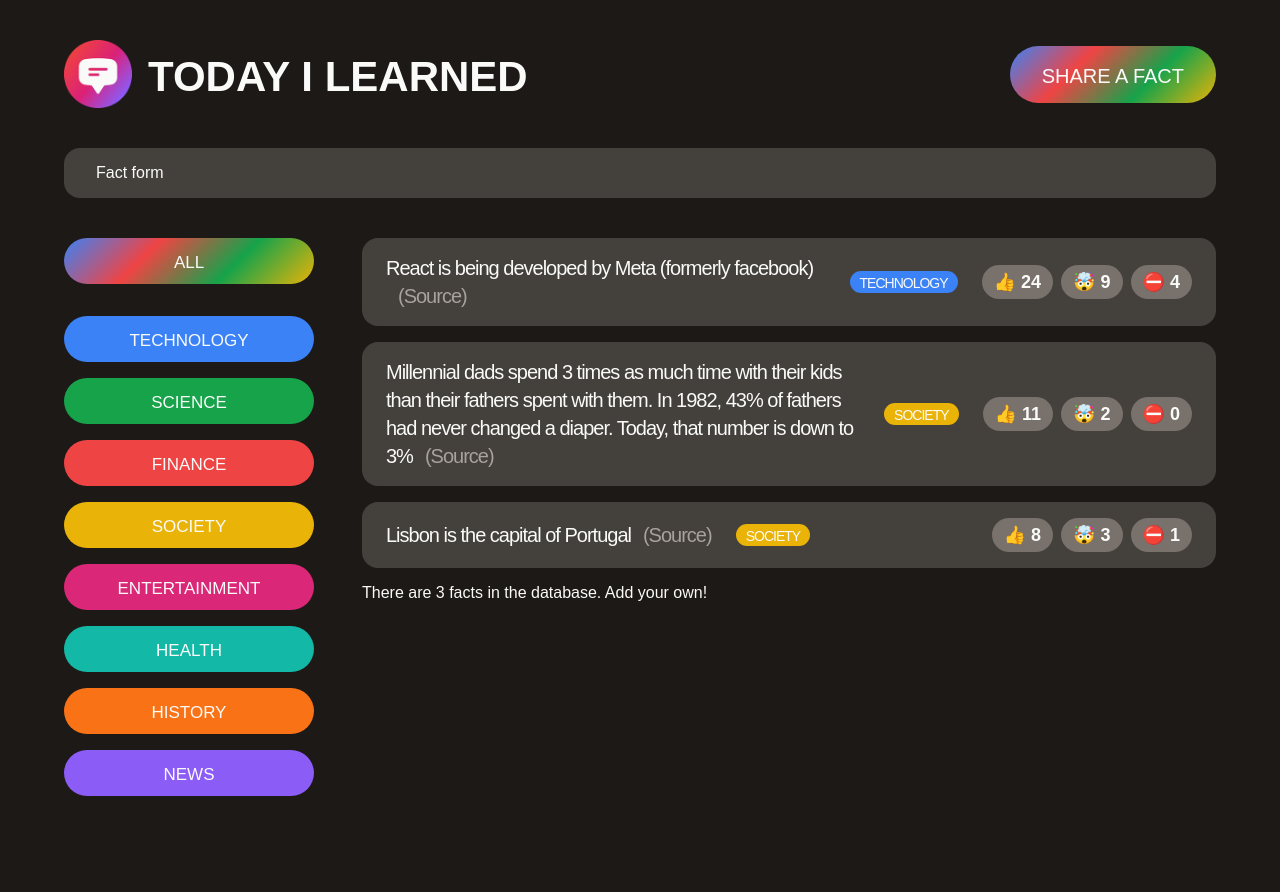
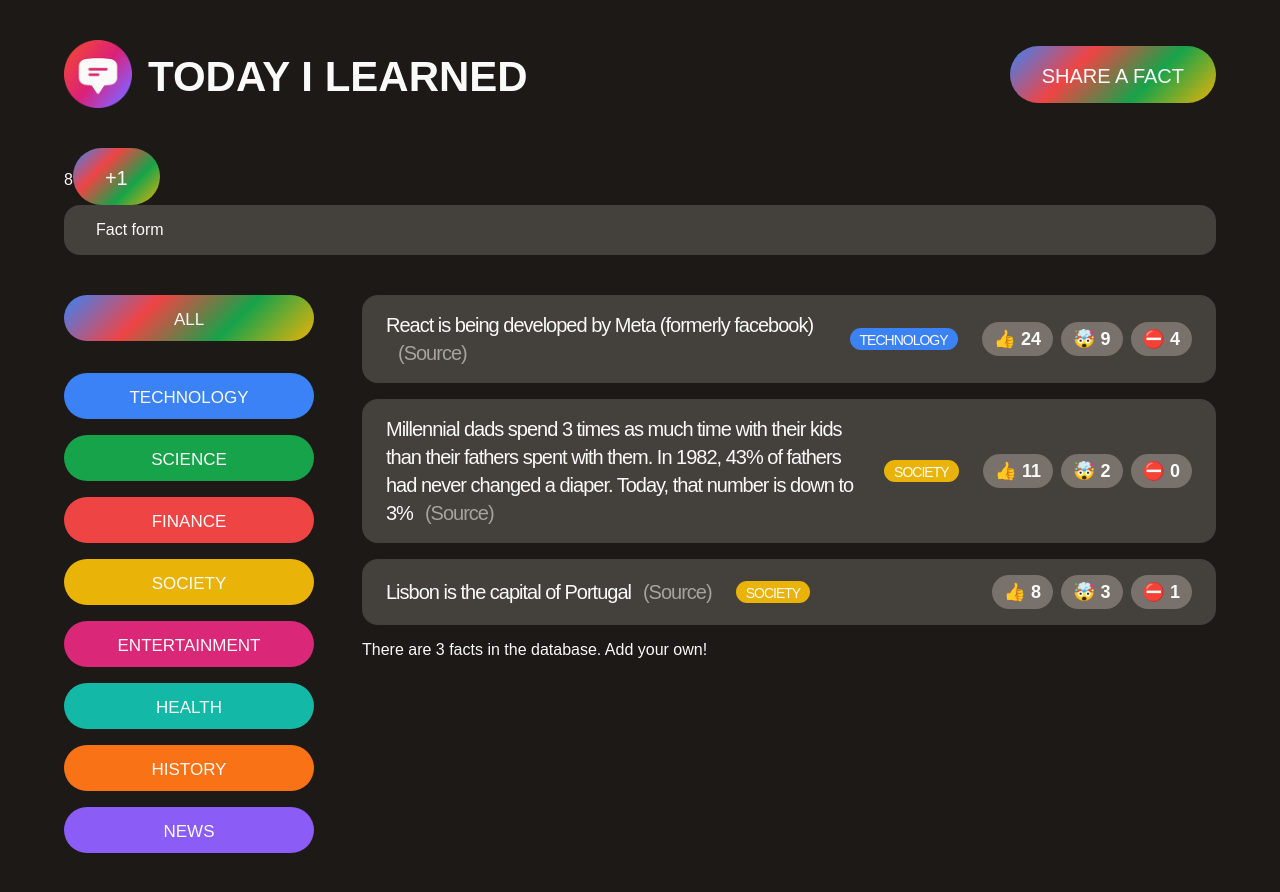
Before and after one commit to 3corneredhat/today-i-learned, a React (Create React App) app: page / in a window 1280 px wide. Shown: the top 892 px of the page. Before the commit the page ends 852 px from the top, so only its background shows below. Built offline with nearby package versions, Linux system fonts and the light colour scheme; a web font is replaced by a local one.

Commit message:
feat: added counter component to learn about state

```diff
--- a/src/App.js
+++ b/src/App.js
@@ -1,3 +1,4 @@
+import { useState } from "react";
 import "./styles.css";
 /*In react, everything is JS. The code we write is JS
 and HTML is inserted into it. We are inserting everything
@@ -47,7 +48,20 @@
     createdIn: 2015,
   },
 ];
+function Counter() {
+  //Use state returns a count and a function
+  const [count, setCount] = useState(8);
 
+  return (
+    <div>
+      <span style={{ fonstSize: "40px" }}>{count}</span>
+      {/* The callback function to setCount increments */}
+      <button className="btn btn-large" onClick={() => setCount((c) => c + 1)}>
+        +1
+      </button>
+    </div>
+  );
+}
 //Uppercase letter of a function indicates a component.
 function App() {
   /*The following is not HTML, it is JSX, a syntax that
@@ -74,6 +88,7 @@
         </div>
         <button className="btn btn-large btn-open">Share a fact</button>
       </header>
+      <Counter />
       <NewFactForm />
       <main className="main">
         <CategoryFilter />
```
